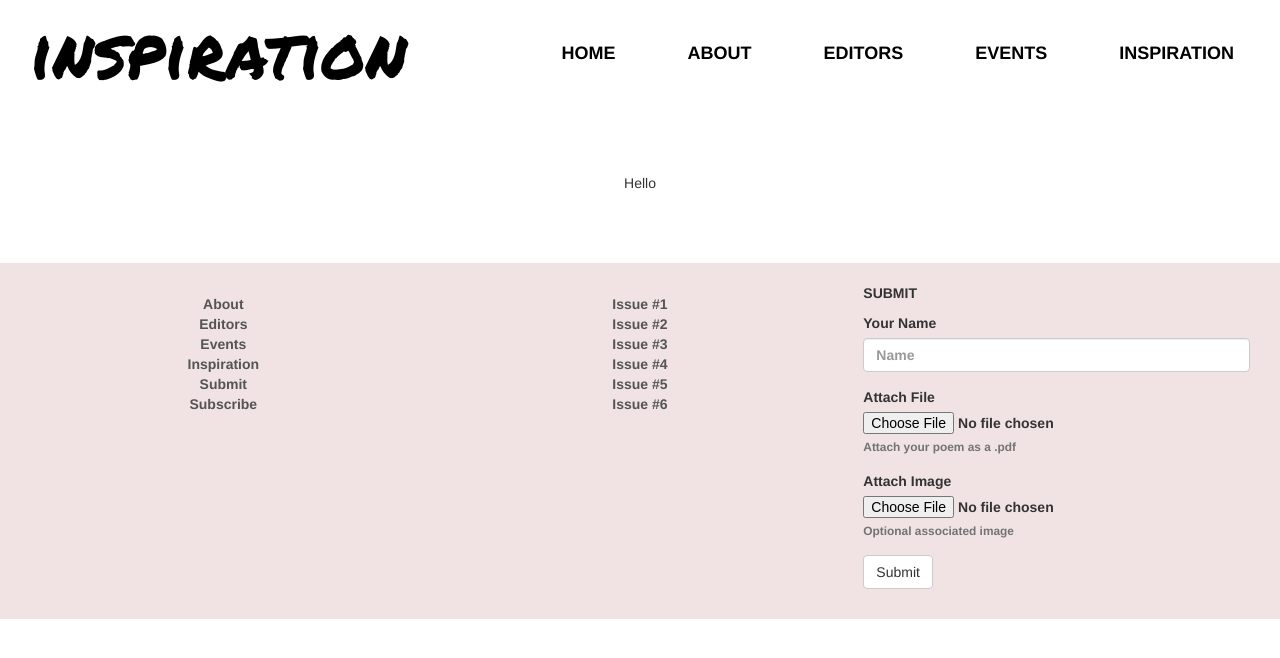
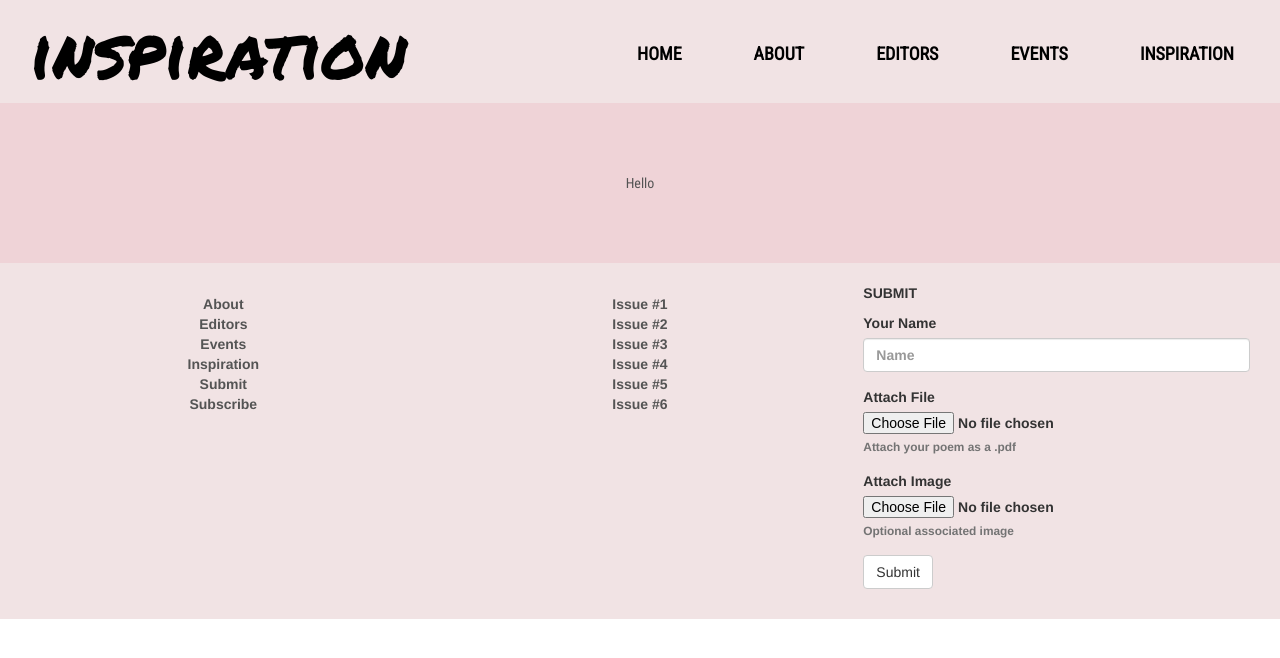
Before and after one commit to mljgreer1/mljgreer1.github.io, a plain HTML site: page Inspiration.html in a window 1280 px wide. Drawn offline with Linux system fonts and the light colour scheme.

Commit message:
adding first-div and mid-div to make colour the same all the way through

```diff
--- a/Inspiration.html
+++ b/Inspiration.html
@@ -9,7 +9,7 @@
 	</head>
 	<body>
 
-		<div id="navi" class="row">
+		<div id="navi" class="row first-div">
     	<div class="col-md-2">
       		<header>inspiration</header>
     	</div>
@@ -25,7 +25,7 @@
 		</div>
   	</div>
 
-    <div id="mid" class="text-center">
+    <div id="mid" class="text-center mid-div">
       Hello
     </div>
 
```
Also changed, not shown: about.html (+2 -2 lines), index.html (+2 -2 lines).
